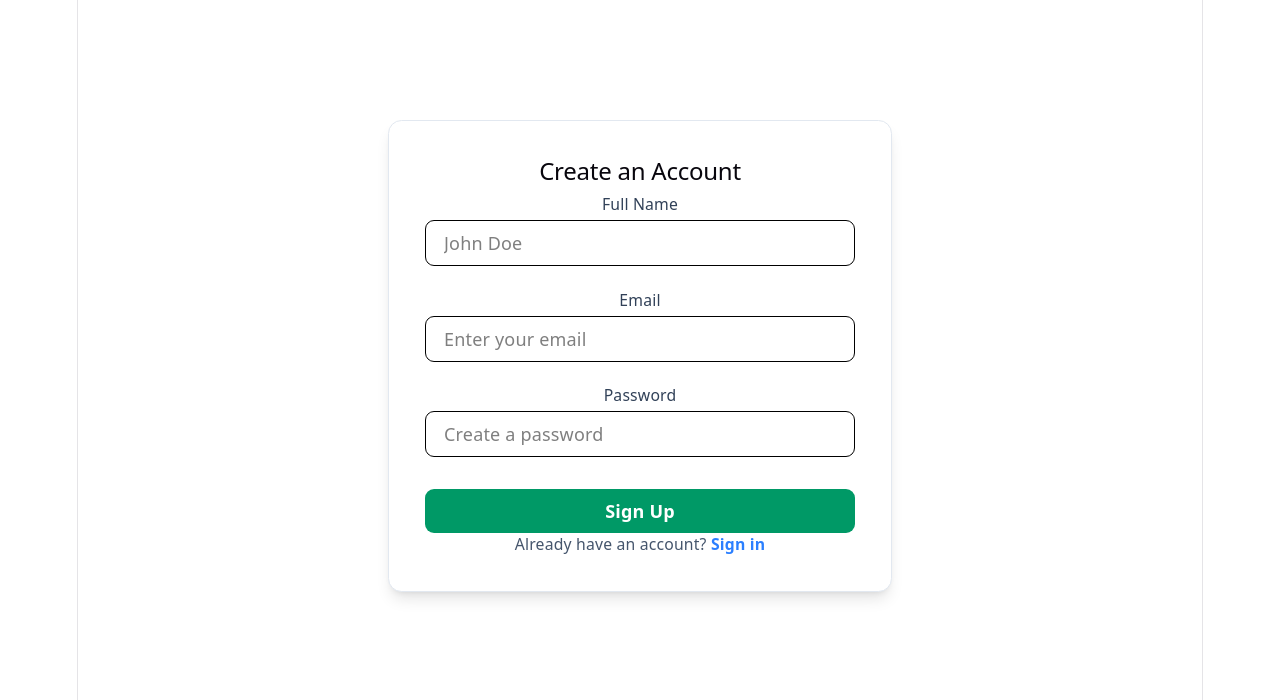
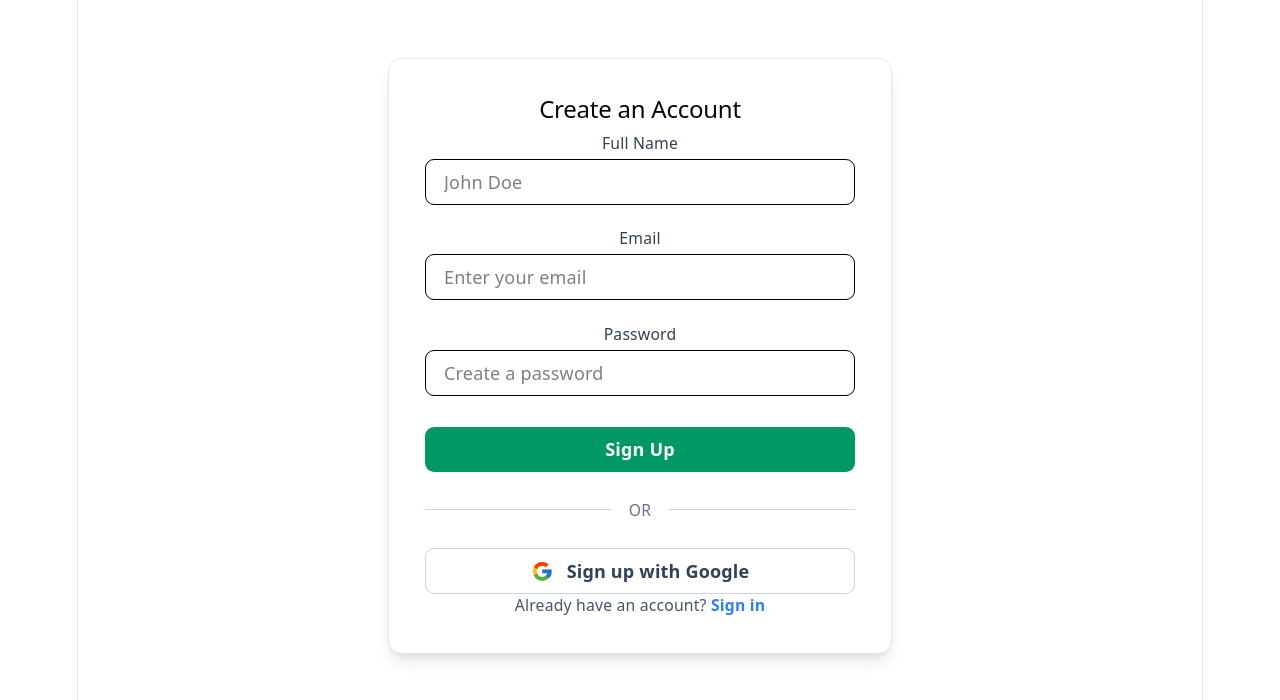
Before and after one commit to EleftheriaEkatommati/MyDesk-frotend, a React (Vite) app: page /register in a window 1280 px wide. Shown: the top 700 px of the page. Built offline with nearby package versions, Linux system fonts and the light colour scheme.

Commit message:
more changes

```diff
--- a/src/routeTree.gen.ts
+++ b/src/routeTree.gen.ts
@@ -20,6 +20,7 @@ import { Route as AdminRouteImport } from './routes/admin'
 import { Route as AboutRouteImport } from './routes/about'
 import { Route as IndexRouteImport } from './routes/index'
 import { Route as FloorFloorIdRouteImport } from './routes/floor/$floorId'
+import { Route as AuthCallbackRouteImport } from './routes/auth.callback'
 
 const ThePlanRoute = ThePlanRouteImport.update({
   id: '/the-plan',
@@ -76,6 +77,11 @@ const FloorFloorIdRoute = FloorFloorIdRouteImport.update({
   path: '/floor/$floorId',
   getParentRoute: () => rootRouteImport,
 } as any)
+const AuthCallbackRoute = AuthCallbackRouteImport.update({
+  id: '/auth/callback',
+  path: '/auth/callback',
+  getParentRoute: () => rootRouteImport,
+} as any)
 
 export interface FileRoutesByFullPath {
   '/': typeof IndexRoute
@@ -88,6 +94,7 @@ export interface FileRoutesByFullPath {
   '/register': typeof RegisterRoute
   '/settings': typeof SettingsRoute
   '/the-plan': typeof ThePlanRoute
+  '/auth/callback': typeof AuthCallbackRoute
   '/floor/$floorId': typeof FloorFloorIdRoute
 }
 export interface FileRoutesByTo {
@@ -101,6 +108,7 @@ export interface FileRoutesByTo {
   '/register': typeof RegisterRoute
   '/settings': typeof SettingsRoute
   '/the-plan': typeof ThePlanRoute
+  '/auth/callback': typeof AuthCallbackRoute
   '/floor/$floorId': typeof FloorFloorIdRoute
 }
 export interface FileRoutesById {
@@ -115,6 +123,7 @@ export interface FileRoutesById {
   '/register': typeof RegisterRoute
   '/settings': typeof SettingsRoute
   '/the-plan': typeof ThePlanRoute
+  '/auth/callback': typeof AuthCallbackRoute
   '/floor/$floorId': typeof FloorFloorIdRoute
 }
 export interface FileRouteTypes {
@@ -130,6 +139,7 @@ export interface FileRouteTypes {
     | '/register'
     | '/settings'
     | '/the-plan'
+    | '/auth/callback'
     | '/floor/$floorId'
   fileRoutesByTo: FileRoutesByTo
   to:
@@ -143,6 +153,7 @@ export interface FileRouteTypes {
     | '/register'
     | '/settings'
     | '/the-plan'
+    | '/auth/callback'
     | '/floor/$floorId'
   id:
     | '__root__'
@@ -156,6 +167,7 @@ export interface FileRouteTypes {
     | '/register'
     | '/settings'
     | '/the-plan'
+    | '/auth/callback'
     | '/floor/$floorId'
   fileRoutesById: FileRoutesById
 }
@@ -170,6 +182,7 @@ export interface RootRouteChildren {
   RegisterRoute: typeof RegisterRoute
   SettingsRoute: typeof SettingsRoute
   ThePlanRoute: typeof ThePlanRoute
+  AuthCallbackRoute: typeof AuthCallbackRoute
   FloorFloorIdRoute: typeof FloorFloorIdRoute
 }
 
@@ -252,6 +265,13 @@ declare module '@tanstack/react-router' {
       preLoaderRoute: typeof FloorFloorIdRouteImport
       parentRoute: typeof rootRouteImport
     }
+    '/auth/callback': {
+      id: '/auth/callback'
+      path: '/auth/callback'
+      fullPath: '/auth/callback'
+      preLoaderRoute: typeof AuthCallbackRouteImport
+      parentRoute: typeof rootRouteImport
+    }
   }
 }
 
@@ -266,6 +286,7 @@ const rootRouteChildren: RootRouteChildren = {
   RegisterRoute: RegisterRoute,
   SettingsRoute: SettingsRoute,
   ThePlanRoute: ThePlanRoute,
+  AuthCallbackRoute: AuthCallbackRoute,
   FloorFloorIdRoute: FloorFloorIdRoute,
 }
 export const routeTree = rootRouteImport
--- /dev/null
+++ b/src/routes/auth.callback.tsx
@@ -0,0 +1,9 @@
+import { createFileRoute } from '@tanstack/react-router'
+
+export const Route = createFileRoute('/auth/callback')({
+  component: RouteComponent,
+})
+
+function RouteComponent() {
+  return <div>Hello "/auth/callback"!</div>
+}
--- a/src/routes/login.tsx
+++ b/src/routes/login.tsx
@@ -30,6 +30,13 @@ function Login() {
   const navigate = useNavigate()
   const router = useRouter()
   const { login } = useAuth()
+
+  const handleGoogleLogin = () => {
+    // Redirect to the backend endpoint for Google authentication.
+    // The browser will follow the redirects: Backend -> Google -> Backend -> Frontend.
+    const API_URL = 'http://localhost:8000/api/v1'
+    window.location.href = `${API_URL}/auth/google/login`
+  }
 
   const handleSubmit = async (e: React.FormEvent) => {
     e.preventDefault()
@@ -101,6 +108,40 @@ function Login() {
             </button>
           </div>
         </form>
+        <div className="my-6 flex items-center">
+          <div className="flex-grow border-t border-slate-300 dark:border-slate-600" />
+          <span className="mx-4 flex-shrink-0 text-sm text-slate-500 dark:text-slate-400">
+            OR
+          </span>
+          <div className="flex-grow border-t border-slate-300 dark:border-slate-600" />
+        </div>
+        <div>
+          <button
+            type="button"
+            onClick={handleGoogleLogin}
+            className="w-full flex items-center justify-center gap-3 px-4 py-2 font-semibold text-slate-700 dark:text-slate-200 bg-white dark:bg-slate-700 border border-slate-300 dark:border-slate-600 rounded-lg hover:bg-slate-50 dark:hover:bg-slate-600 focus:ring-4 focus:ring-blue-500/50 transition-colors"
+          >
+            <svg className="w-5 h-5" viewBox="0 0 48 48">
+              <path
+                fill="#FFC107"
+                d="M43.611,20.083H42V20H24v8h11.303c-1.649,4.657-6.08,8-11.303,8c-6.627,0-12-5.373-12-12c0-6.627,5.373-12,12-12c3.059,0,5.842,1.154,7.961,3.039l5.657-5.657C34.046,6.053,29.268,4,24,4C12.955,4,4,12.955,4,24c0,11.045,8.955,20,20,20c11.045,0,20-8.955,20-20C44,22.659,43.862,21.35,43.611,20.083z"
+              ></path>
+              <path
+                fill="#FF3D00"
+                d="M6.306,14.691l6.571,4.819C14.655,15.108,18.961,12,24,12c3.059,0,5.842,1.154,7.961,3.039l5.657-5.657C34.046,6.053,29.268,4,24,4C16.318,4,9.656,8.337,6.306,14.691z"
+              ></path>
+              <path
+                fill="#4CAF50"
+                d="M24,44c5.166,0,9.86-1.977,13.409-5.192l-6.19-5.238C29.211,35.091,26.715,36,24,36c-5.202,0-9.619-3.317-11.283-7.946l-6.522,5.025C9.505,39.556,16.227,44,24,44z"
+              ></path>
+              <path
+                fill="#1976D2"
+                d="M43.611,20.083H42V20H24v8h11.303c-0.792,2.237-2.231,4.166-4.087,5.571l6.19,5.238C43.021,36.251,44,30.561,44,24C44,22.659,43.862,21.35,43.611,20.083z"
+              ></path>
+            </svg>
+            Sign in with Google
+          </button>
+        </div>
         <p className="mt-6 text-sm text-center text-slate-600 dark:text-slate-400">
           Don't have an account?{' '}
           <Link
--- a/src/routes/register.tsx
+++ b/src/routes/register.tsx
@@ -1,25 +1,87 @@
-import { createFileRoute, Link } from '@tanstack/react-router'
+import {
+  createFileRoute,
+  Link,
+  useNavigate,
+  useRouter,
+} from '@tanstack/react-router'
+import { useState } from 'react'
+import { registerUser } from '../api'
+import { useAuth } from '../auth'
 
 export const Route = createFileRoute('/register')({
   component: Register,
 })
 
 function Register() {
+  const [name, setName] = useState('')
+  const [email, setEmail] = useState('')
+  const [password, setPassword] = useState('')
+  const [error, setError] = useState('')
+
+  const navigate = useNavigate()
+  const router = useRouter()
+  const { login } = useAuth()
+
+  const handleGoogleLogin = () => {
+    // Redirect to the backend endpoint for Google authentication.
+    // The browser will follow the redirects: Backend -> Google -> Backend -> Frontend.
+    const API_URL = 'http://localhost:8000/api/v1'
+    window.location.href = `${API_URL}/auth/google/login`
+  }
+
+  const handleSubmit = async (e: React.FormEvent) => {
+    e.preventDefault()
+    setError('')
+
+    if (!email || !password || !name) {
+      setError('Please fill in all required fields.')
+      return
+    }
+
+    try {
+      // 1. Attempt to register the new user via the API.
+      // The backend will handle checking for existing emails and return an error if found.
+      await registerUser({ name, email, password })
+
+      // 2. If registration is successful, automatically log the user in.
+      await login(email, password)
+
+      // 3. Invalidate the router to refetch data with the new auth context.
+      await router.invalidate()
+
+      // 4. Redirect to the homepage.
+      navigate({ to: '/' })
+    } catch (err: any) {
+      // 5. If the API returns an error (e.g., "Email already registered"), display it.
+      setError(
+        err.message || 'An unexpected error occurred during registration.',
+      )
+    }
+  }
+
   return (
     <div className="flex flex-col items-center justify-center min-h-[80vh]">
       <div className="w-full max-w-md p-8 bg-white dark:bg-slate-800 rounded-xl shadow-lg border border-slate-200 dark:border-slate-700">
         <h2 className="text-3xl font-bold text-center text-slate-800 dark:text-white mb-8">
           Create an Account
         </h2>
-        <form className="space-y-5">
+        {error && (
+          <div className="mb-4 p-3 text-sm text-red-500 bg-red-100/50 rounded-lg text-center">
+            {error}
+          </div>
+        )}
+        <form className="space-y-5" onSubmit={handleSubmit}>
           <div>
             <label className="block text-sm font-medium text-slate-700 dark:text-slate-300 mb-1">
               Full Name
             </label>
             <input
               type="text"
+              value={name}
+              onChange={(e) => setName(e.target.value)}
               className="w-full px-4 py-2 border rounded-lg dark:bg-slate-900 dark:text-slate-200 dark:border-slate-600 focus:ring-2 focus:ring-blue-500 focus:border-blue-500 outline-none transition-all"
               placeholder="John Doe"
+              required
             />
           </div>
           <div>
@@ -28,8 +90,11 @@ function Register() {
             </label>
             <input
               type="email"
+              value={email}
+              onChange={(e) => setEmail(e.target.value)}
               className="w-full px-4 py-2 border rounded-lg dark:bg-slate-900 dark:text-slate-200 dark:border-slate-600 focus:ring-2 focus:ring-blue-500 focus:border-blue-500 outline-none transition-all"
               placeholder="Enter your email"
+              required
             />
           </div>
           <div>
@@ -38,8 +103,11 @@ function Register() {
             </label>
             <input
               type="password"
+              value={password}
+              onChange={(e) => setPassword(e.target.value)}
               className="w-full px-4 py-2 border rounded-lg dark:bg-slate-900 dark:text-slate-200 dark:border-slate-600 focus:ring-2 focus:ring-blue-500 focus:border-blue-500 outline-none transition-all"
               placeholder="Create a password"
+              required
             />
           </div>
           <div className="pt-2">
@@ -51,6 +119,40 @@ function Register() {
             </button>
           </div>
         </form>
+        <div className="my-6 flex items-center">
+          <div className="flex-grow border-t border-slate-300 dark:border-slate-600" />
+          <span className="mx-4 flex-shrink-0 text-sm text-slate-500 dark:text-slate-400">
+            OR
+          </span>
+          <div className="flex-grow border-t border-slate-300 dark:border-slate-600" />
+        </div>
+        <div>
+          <button
+            type="button"
+            onClick={handleGoogleLogin}
+            className="w-full flex items-center justify-center gap-3 px-4 py-2 font-semibold text-slate-700 dark:text-slate-200 bg-white dark:bg-slate-700 border border-slate-300 dark:border-slate-600 rounded-lg hover:bg-slate-50 dark:hover:bg-slate-600 focus:ring-4 focus:ring-blue-500/50 transition-colors"
+          >
+            <svg className="w-5 h-5" viewBox="0 0 48 48">
+              <path
+                fill="#FFC107"
+                d="M43.611,20.083H42V20H24v8h11.303c-1.649,4.657-6.08,8-11.303,8c-6.627,0-12-5.373-12-12c0-6.627,5.373-12,12-12c3.059,0,5.842,1.154,7.961,3.039l5.657-5.657C34.046,6.053,29.268,4,24,4C12.955,4,4,12.955,4,24c0,11.045,8.955,20,20,20c11.045,0,20-8.955,20-20C44,22.659,43.862,21.35,43.611,20.083z"
+              ></path>
+              <path
+                fill="#FF3D00"
+                d="M6.306,14.691l6.571,4.819C14.655,15.108,18.961,12,24,12c3.059,0,5.842,1.154,7.961,3.039l5.657-5.657C34.046,6.053,29.268,4,24,4C16.318,4,9.656,8.337,6.306,14.691z"
+              ></path>
+              <path
+                fill="#4CAF50"
+                d="M24,44c5.166,0,9.86-1.977,13.409-5.192l-6.19-5.238C29.211,35.091,26.715,36,24,36c-5.202,0-9.619-3.317-11.283-7.946l-6.522,5.025C9.505,39.556,16.227,44,24,44z"
+              ></path>
+              <path
+                fill="#1976D2"
+                d="M43.611,20.083H42V20H24v8h11.303c-0.792,2.237-2.231,4.166-4.087,5.571l6.19,5.238C43.021,36.251,44,30.561,44,24C44,22.659,43.862,21.35,43.611,20.083z"
+              ></path>
+            </svg>
+            Sign up with Google
+          </button>
+        </div>
         <p className="mt-6 text-sm text-center text-slate-600 dark:text-slate-400">
           Already have an account?{' '}
           <Link
```
